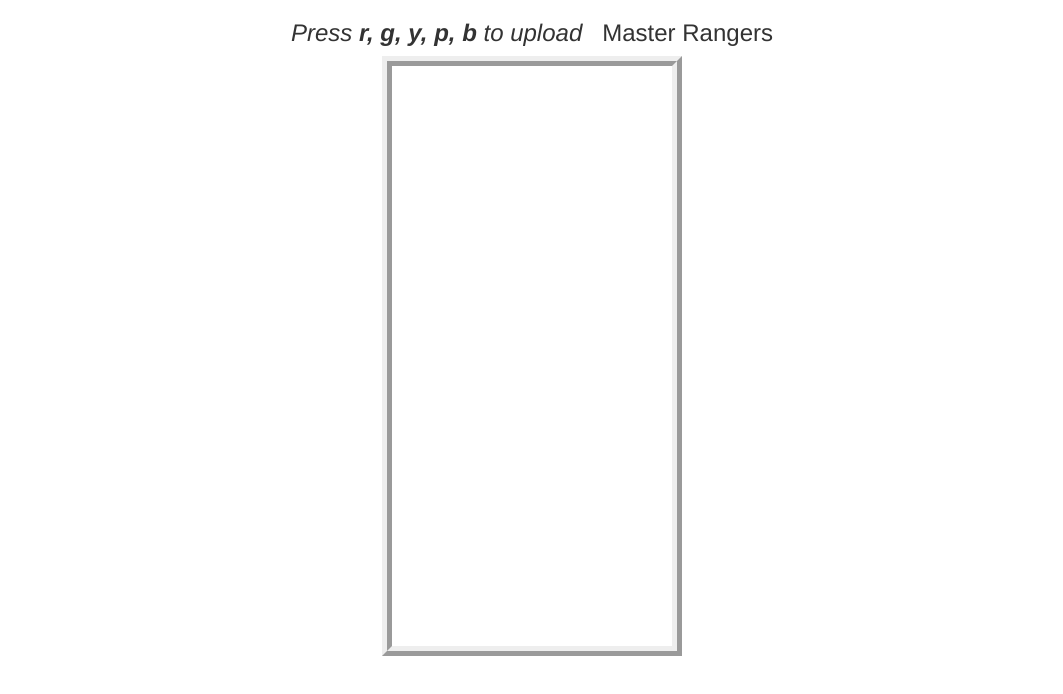
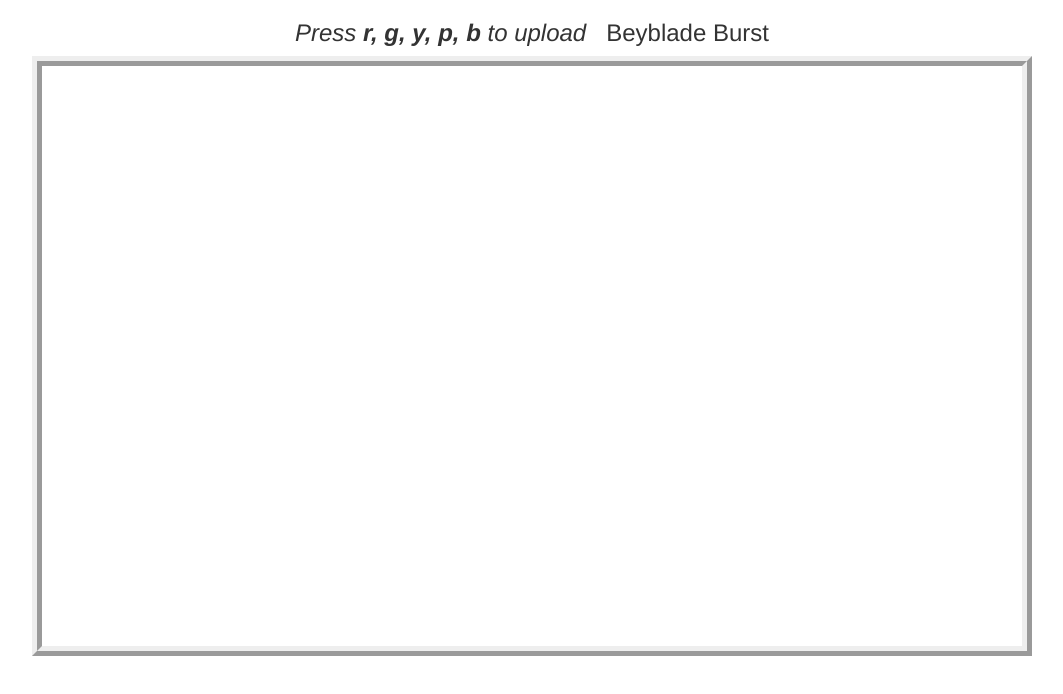
Before and after one commit to Arjun1932010/myProject-87, a plain HTML site: page index.html in a window 1280 px wide. Shown: the whole page, without its empty margins (108-1171 px from the left). Drawn offline with nearby package versions, Linux system fonts and the light colour scheme.

Commit message:
Add files via upload

```diff
--- a/index.html
+++ b/index.html
@@ -1,7 +1,7 @@
 <!DOCTYPE html>
 <html>
 <head>
-	<title>MasterRangers</title>
+	<title>Beyblade Burst</title>
 <link rel="stylesheet" href="style.css">
 <script src="fabric.js"></script>
 
@@ -15,9 +15,9 @@
 
 <body class="body_backgorund">
 	<center>
-		<h3><i>Press <b>r, g, y, p, b</b> to upload &nbsp;</i> Master Rangers</h3>
+		<h3><i>Press <b>r, g, y, p, b</b> to upload &nbsp;</i> Beyblade Burst</h3>
 
-		<canvas id="myCanvas" widht="1000" height="600"></canvas>
+		<canvas id="myCanvas" width="1000" height="600"></canvas>
 
 	</center>
 	<script src="main.js"></script>
```
